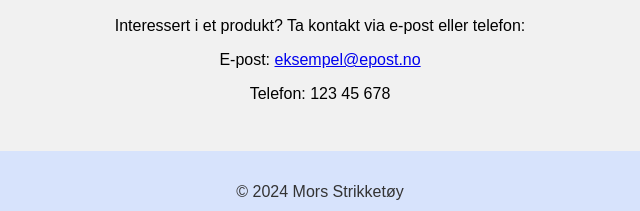
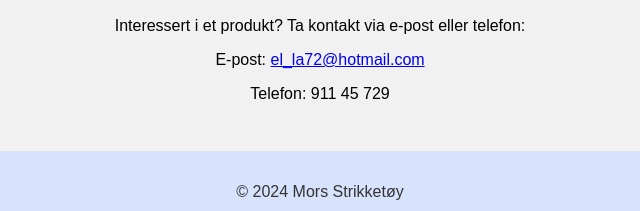
Before and after one commit to BrageAG/H-ndstrikk, a plain HTML site: page index.html in a window 1280 px wide. Shown: the part 554-765 px from the top of the page, 320-960 px from the left. Drawn offline with Linux system fonts and the light colour scheme.

Commit message:
index.html

```diff
--- a/index.html
+++ b/index.html
@@ -32,8 +32,8 @@
     <section id="contact">
         <h2>Kontakt oss</h2>
         <p>Interessert i et produkt? Ta kontakt via e-post eller telefon:</p>
-        <p>E-post: <a href="mailto:eksempel@epost.no">eksempel@epost.no</a></p>
-        <p>Telefon: 123 45 678</p>
+        <p>E-post: <a href="mailto:eksempel@epost.no">el_la72@hotmail.com</a></p>
+        <p>Telefon: 911 45 729</p>
     </section>
 
     <footer>
```
